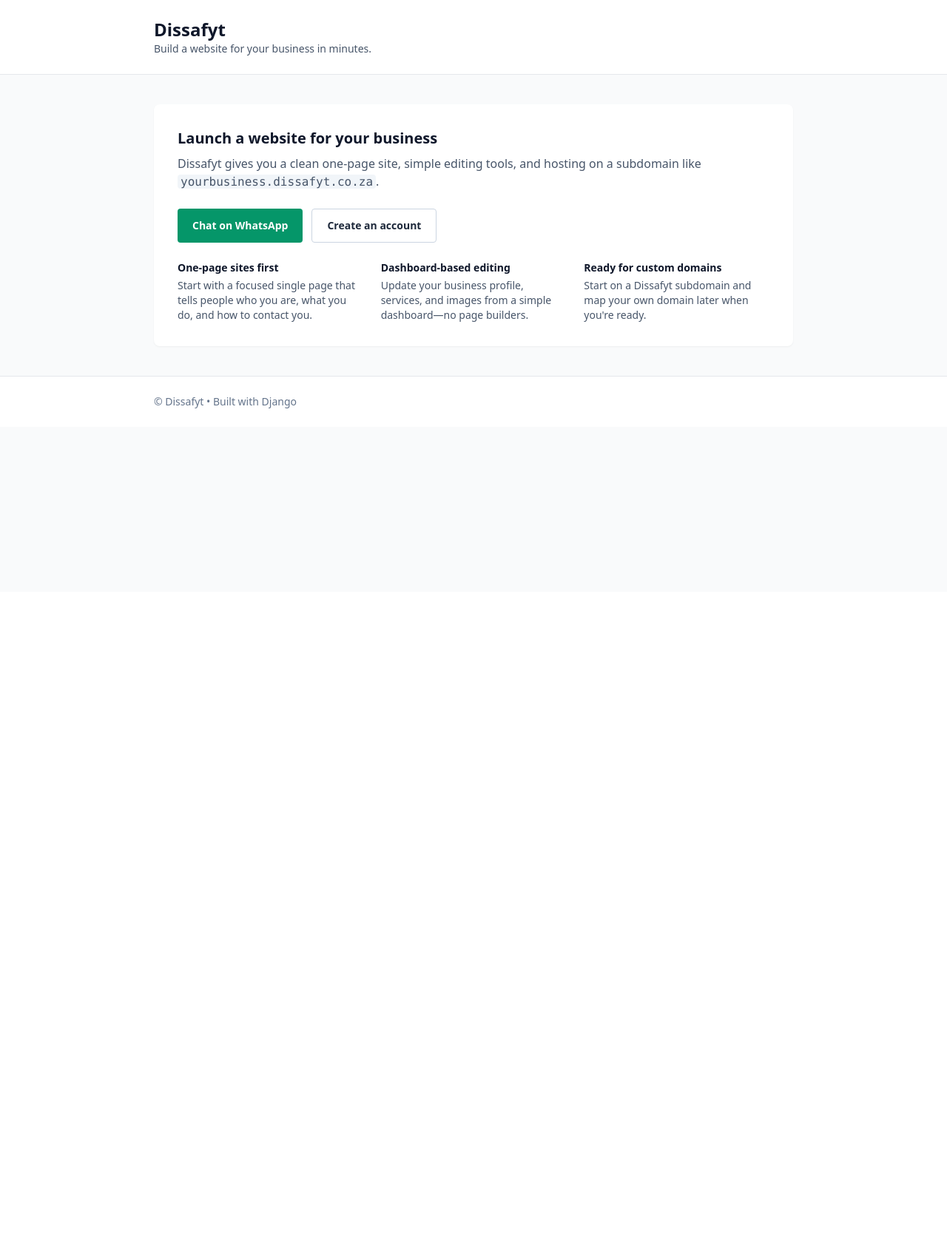
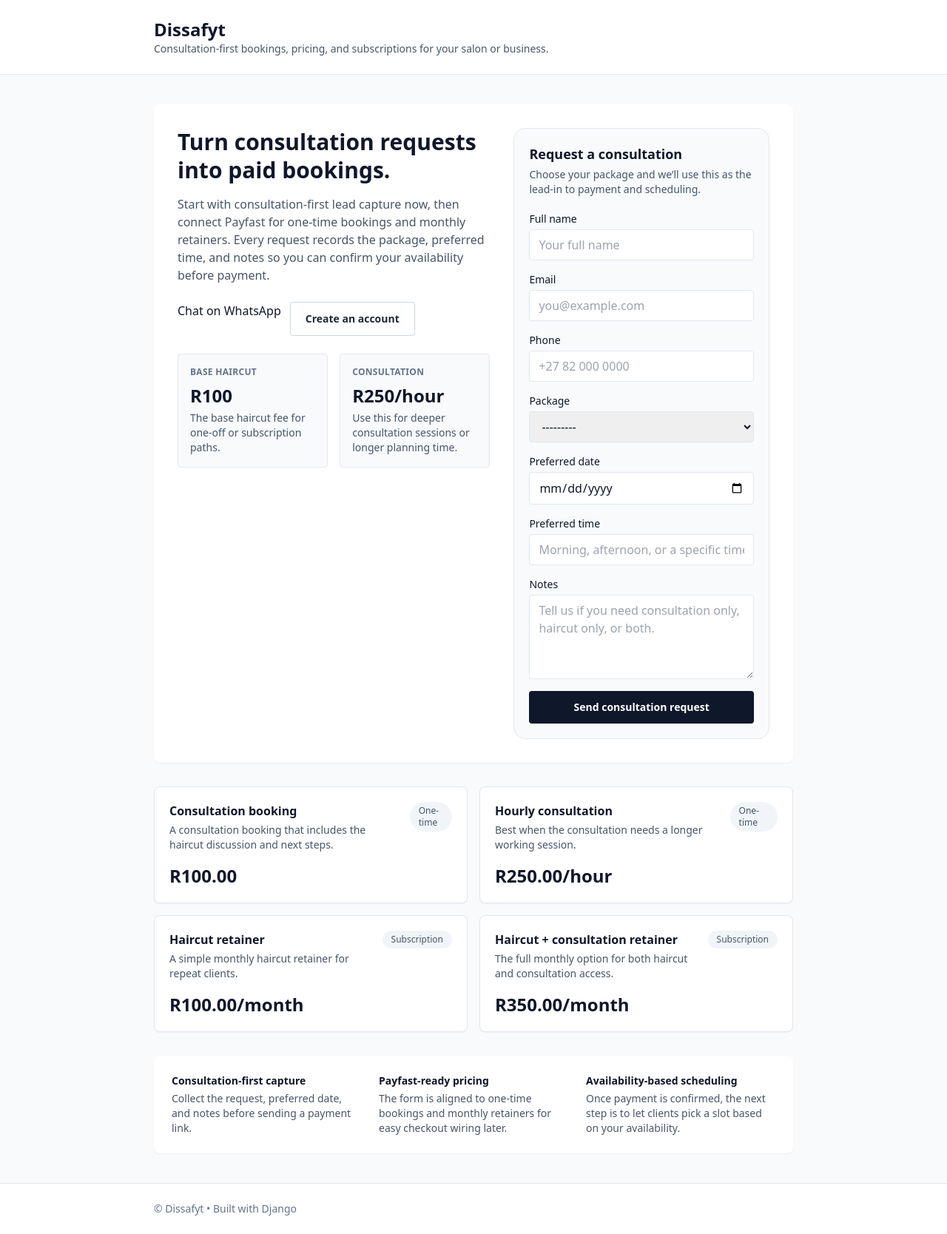
Before and after one commit to dissafyt/dissafyt, a Django app: page / in a window 1280 px wide. Shown: the whole page at 74% size. Before the commit the page ends 552 px from the top, so only its background shows below. Run offline with Django 4.2, Linux system fonts and the light colour scheme; some libraries are stand-ins or nearby versions.

Commit message:
Add consultation inquiry flow

```diff
--- a/marketing/forms.py
+++ b/marketing/forms.py
@@ -1,6 +1,6 @@
 from django import forms
 
-from .models import Lead
+from .models import ConsultationInquiry, Lead
 
 
 class LeadForm(forms.ModelForm):
@@ -37,3 +37,69 @@ class LeadForm(forms.ModelForm):
         if email and email.endswith("@example.com"):
             raise forms.ValidationError("Please use a real email address.")
         return email
+
+
+class ConsultationInquiryForm(forms.ModelForm):
+    """Consultation-first intake form for lead capture and future Payfast checkout."""
+
+    class Meta:
+        model = ConsultationInquiry
+        fields = [
+            "full_name",
+            "email",
+            "phone",
+            "package",
+            "preferred_date",
+            "preferred_time",
+            "notes",
+        ]
+        widgets = {
+            "full_name": forms.TextInput(
+                attrs={
+                    "class": "mt-1 block w-full rounded border border-slate-200 px-3 py-2",
+                    "placeholder": "Your full name",
+                }
+            ),
+            "email": forms.EmailInput(
+                attrs={
+                    "class": "mt-1 block w-full rounded border border-slate-200 px-3 py-2",
+                    "placeholder": "you@example.com",
+                }
+            ),
+            "phone": forms.TextInput(
+                attrs={
+                    "class": "mt-1 block w-full rounded border border-slate-200 px-3 py-2",
+                    "placeholder": "+27 82 000 0000",
+                }
+            ),
+            "package": forms.Select(
+                attrs={
+                    "class": "mt-1 block w-full rounded border border-slate-200 px-3 py-2",
+                }
+            ),
+            "preferred_date": forms.DateInput(
+                attrs={
+                    "class": "mt-1 block w-full rounded border border-slate-200 px-3 py-2",
+                    "type": "date",
+                }
+            ),
+            "preferred_time": forms.TextInput(
+                attrs={
+                    "class": "mt-1 block w-full rounded border border-slate-200 px-3 py-2",
+                    "placeholder": "Morning, afternoon, or a specific time",
+                }
+            ),
+            "notes": forms.Textarea(
+                attrs={
+                    "class": "mt-1 block w-full rounded border border-slate-200 px-3 py-2",
+                    "rows": 4,
+                    "placeholder": "Tell us if you need consultation only, haircut only, or both.",
+                }
+            ),
+        }
+
+    def clean_email(self):
+        email = self.cleaned_data.get("email")
+        if email and email.endswith("@example.com"):
+            raise forms.ValidationError("Please use a real email address.")
+        return email
--- a/marketing/templates/marketing/home.html
+++ b/marketing/templates/marketing/home.html
@@ -14,18 +14,28 @@
       <div class="mx-auto flex max-w-4xl items-center justify-between px-4">
         <div>
           <h1 class="text-2xl font-semibold">Dissafyt</h1>
-          <p class="text-sm text-slate-600">Build a website for your business in minutes.</p>
+          <p class="text-sm text-slate-600">Consultation-first bookings, pricing, and subscriptions for your salon or business.</p>
         </div>
       </div>
     </header>
 
     <main class="mx-auto max-w-4xl px-4 py-10">
-      <section class="rounded-lg bg-white p-8 shadow-sm">
-        <h2 class="text-xl font-semibold">Launch a website for your business</h2>
-        <p class="mt-2 text-slate-600">
-          Dissafyt gives you a clean one-page site, simple editing tools, and hosting on a
-          subdomain like
-          <code class="rounded bg-slate-100 px-1">yourbusiness.dissafyt.co.za</code>.
+      {% if messages %}
+        <div class="mb-6 space-y-3">
+          {% for message in messages %}
+            <div class="rounded border border-emerald-200 bg-emerald-50 px-4 py-3 text-sm text-emerald-900">
+              {{ message }}
+            </div>
+          {% endfor %}
+        </div>
+      {% endif %}
+
+      <section class="grid gap-8 rounded-lg bg-white p-8 shadow-sm md:grid-cols-[1.1fr,0.9fr]">
+        <div>
+          <h2 class="text-3xl font-semibold leading-tight">Turn consultation requests into paid bookings.</h2>
+          <p class="mt-4 text-slate-600">
+            Start with consultation-first lead capture now, then connect Payfast for one-time bookings and monthly retainers.
+            Every request records the package, preferred time, and notes so you can confirm your availability before payment.
           </p>
 
           <div class="mt-6 flex flex-wrap gap-3">
@@ -33,7 +43,7 @@
               href="https://wa.me/27818082570"
               target="_blank"
               rel="noopener noreferrer"
-            class="inline-flex items-center rounded bg-emerald-600 px-5 py-3 text-sm font-semibold text-white hover:bg-emerald-700"
+              "description": "A consultation booking that includes a haircut.",
             >
               Chat on WhatsApp
             </a>
@@ -45,23 +55,84 @@
             </a>
           </div>
 
-        <div class="mt-6 grid gap-6 md:grid-cols-3">
+          <div class="mt-6 grid gap-4 sm:grid-cols-2">
+            <div class="rounded border border-slate-200 bg-slate-50 p-4">
+              <p class="text-xs font-semibold uppercase tracking-wide text-slate-500">Base haircut</p>
+              <p class="mt-2 text-2xl font-semibold">R100</p>
+              <p class="mt-1 text-sm text-slate-600">The base haircut fee for one-off or subscription paths.</p>
+            </div>
+            <div class="rounded border border-slate-200 bg-slate-50 p-4">
+              <p class="text-xs font-semibold uppercase tracking-wide text-slate-500">Consultation</p>
+              <p class="mt-2 text-2xl font-semibold">R250/hour</p>
+              <p class="mt-1 text-sm text-slate-600">Use this for deeper consultation sessions or longer planning time.</p>
+            </div>
+          </div>
+        </div>
+
+        <div class="rounded-2xl border border-slate-200 bg-slate-50 p-5">
+          <h3 class="text-lg font-semibold">Request a consultation</h3>
+          <p class="mt-1 text-sm text-slate-600">Choose your package and we’ll use this as the lead-in to payment and scheduling.</p>
+
+          <form method="post" class="mt-5 space-y-4">
+            {% csrf_token %}
+            {% for field in form %}
               <div>
-            <h3 class="text-sm font-semibold">One-page sites first</h3>
+                <label class="block text-sm font-medium" for="{{ field.id_for_label }}">{{ field.label }}</label>
+                {{ field }}
+                {% if field.help_text %}
+                  <p class="mt-1 text-xs text-slate-500">{{ field.help_text }}</p>
+                {% endif %}
+                {% if field.errors %}
+                  <p class="mt-1 text-xs text-rose-600">{{ field.errors|striptags }}</p>
+                {% endif %}
+              </div>
+            {% endfor %}
+
+            <button
+              type="submit"
+              class="w-full rounded bg-slate-900 px-4 py-3 text-sm font-semibold text-white hover:bg-slate-800"
+            >
+              Send consultation request
+            </button>
+          </form>
+        </div>
+      </section>
+
+      <section class="mt-8">
+        <div class="grid gap-4 md:grid-cols-2">
+          {% for card in pricing_cards %}
+            <div class="rounded-lg border border-slate-200 bg-white p-5 shadow-sm">
+              <div class="flex items-start justify-between gap-4">
+                <div>
+                  <h3 class="text-base font-semibold">{{ card.title }}</h3>
+                  <p class="mt-1 text-sm text-slate-600">{{ card.description }}</p>
+                </div>
+                <span class="rounded-full bg-slate-100 px-3 py-1 text-xs font-medium text-slate-600">{{ card.billing }}</span>
+              </div>
+              <p class="mt-4 text-2xl font-semibold">{{ card.price }}</p>
+            </div>
+          {% endfor %}
+        </div>
+      </section>
+
+      <section class="mt-8 rounded-lg bg-white p-6 shadow-sm">
+        <div class="grid gap-6 md:grid-cols-3">
+          <div>
+            <h3 class="text-sm font-semibold">Consultation-first capture</h3>
             <p class="mt-1 text-sm text-slate-600">
-              Start with a focused single page that tells people who you are, what you do, and how to contact you.
+              Collect the request, preferred date, and notes before sending a payment link.
             </p>
           </div>
           <div>
-            <h3 class="text-sm font-semibold">Dashboard-based editing</h3>
+            <h3 class="text-sm font-semibold">Payfast-ready pricing</h3>
             <p class="mt-1 text-sm text-slate-600">
-              Update your business profile, services, and images from a simple dashboard—no page builders.
+              The form is aligned to one-time bookings and monthly retainers for easy checkout wiring later.
             </p>
           </div>
           <div>
-            <h3 class="text-sm font-semibold">Ready for custom domains</h3>
+            <h3 class="text-sm font-semibold">Availability-based scheduling</h3>
             <p class="mt-1 text-sm text-slate-600">
-              Start on a Dissafyt subdomain and map your own domain later when you're ready.
+              Once payment is confirmed, the next step is to let clients pick a slot based on your availability.
             </p>
           </div>
         </div>
--- a/marketing/views.py
+++ b/marketing/views.py
@@ -8,20 +8,50 @@ from django.urls import reverse
 from django.views.decorators.http import require_POST
 from django.contrib import messages
 
-from .forms import LeadForm
+from .forms import ConsultationInquiryForm, LeadForm
 from .utils import build_whatsapp_link, generate_human_summary, generate_llm_response
 
 
 def home_view(request):
-    """Render the marketing homepage and accept new leads."""
+    """Render the marketing homepage and accept consultation-first enquiries."""
 
-    form = LeadForm(request.POST or None)
+    form = ConsultationInquiryForm(request.POST or None)
     if request.method == "POST" and form.is_valid():
-        form.save()
-        messages.success(request, "Thanks! We'll be in touch soon.")
+        inquiry = form.save()
+        messages.success(
+            request,
+            f"Thanks! We received your {inquiry.get_package_display().lower()} request and quoted R{inquiry.estimated_amount:.2f}.",
+        )
         return redirect(reverse("marketing:home"))
 
-    return render(request, "marketing/home.html", {"form": form})
+    pricing_cards = [
+        {
+            "title": "Consultation booking",
+            "price": f"R{settings.CONSULTATION_BOOKING_FEE:.2f}",
+            "billing": "One-time",
+            "description": "A consultation booking that includes the haircut discussion and next steps.",
+        },
+        {
+            "title": "Hourly consultation",
+            "price": f"R{settings.HOURLY_CONSULTATION_RATE:.2f}/hour",
+            "billing": "One-time",
+            "description": "Best when the consultation needs a longer working session.",
+        },
+        {
+            "title": "Haircut retainer",
+            "price": f"R{settings.HAIRCUT_MONTHLY_RETAINER:.2f}/month",
+            "billing": "Subscription",
+            "description": "A simple monthly haircut retainer for repeat clients.",
+        },
+        {
+            "title": "Haircut + consultation retainer",
+            "price": f"R{settings.FULL_RETAINER_MONTHLY:.2f}/month",
+            "billing": "Subscription",
+            "description": "The full monthly option for both haircut and consultation access.",
+        },
+    ]
+
+    return render(request, "marketing/home.html", {"form": form, "pricing_cards": pricing_cards})
 
 
 @require_POST
```
Also changed, not shown: dissafyt_platform/settings.py (+16 -0 lines), marketing/admin.py (+11 -1 lines), marketing/models.py (+58 -0 lines), marketing/migrations/0002_consultationinquiry.py (added). Lines whose indentation alone changed are shown as unchanged.
